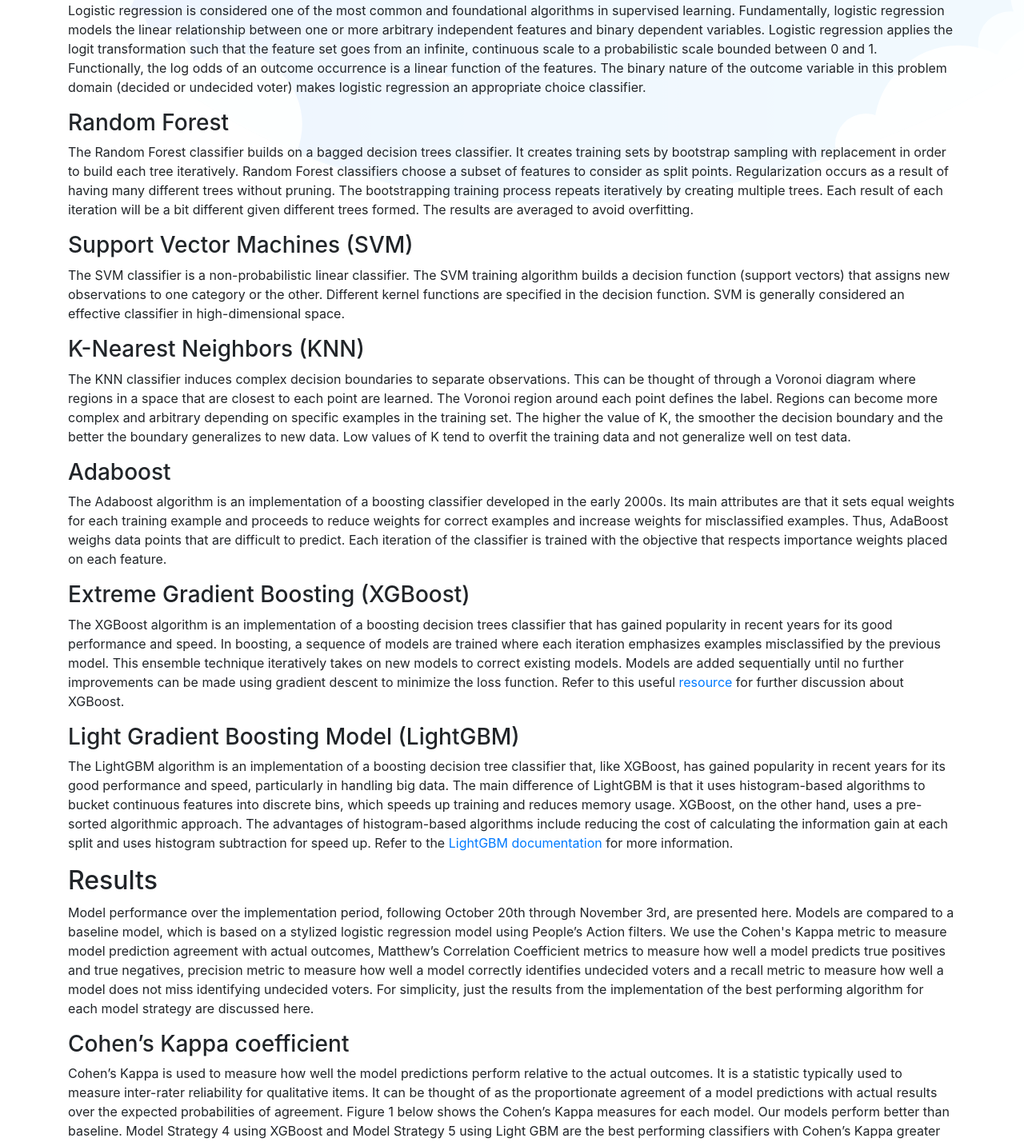
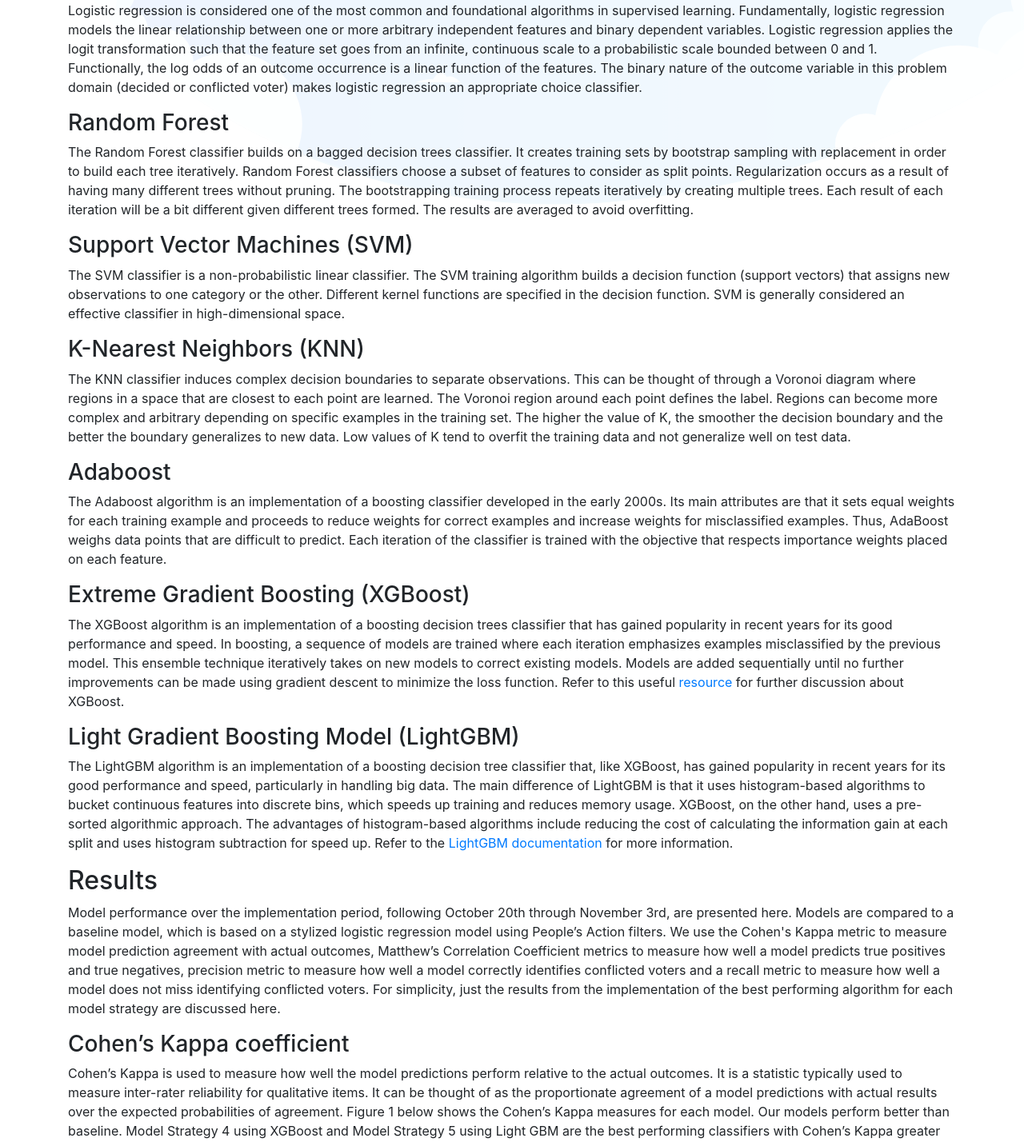
Before and after one commit to Berkeley-Data/unbreak.info, a Flask app: page /case-study/model-performance in a window 1280 px wide. Shown: the part 532-1960 px from the top of the page at 80% size. Run offline with Flask 2, Linux system fonts and the light colour scheme; parts of the project's set-up code (start-up, migrations or seed data) failed here and were passed over; some libraries are stand-ins or nearby versions.

Commit message:
Nomenclature updates

```diff
--- a/website/templates/model-performance.html
+++ b/website/templates/model-performance.html
@@ -55,7 +55,7 @@
           <h2>Algorithms</h2>
           <p>This section describes the classifier algorithms applied across the model strategies.</p>
           <h3>Logistic regression</h3>
-          <p>Logistic regression is considered one of the most common and foundational algorithms in supervised learning. Fundamentally, logistic regression models the linear relationship between one or more arbitrary independent features and binary dependent variables. Logistic regression applies the logit transformation such that the feature set goes from an infinite, continuous scale to a probabilistic scale bounded between 0 and 1. Functionally, the log odds of an outcome occurrence is a linear function of the features. The binary nature of the outcome variable in this problem domain (decided or undecided voter) makes logistic regression an appropriate choice classifier.</p>
+          <p>Logistic regression is considered one of the most common and foundational algorithms in supervised learning. Fundamentally, logistic regression models the linear relationship between one or more arbitrary independent features and binary dependent variables. Logistic regression applies the logit transformation such that the feature set goes from an infinite, continuous scale to a probabilistic scale bounded between 0 and 1. Functionally, the log odds of an outcome occurrence is a linear function of the features. The binary nature of the outcome variable in this problem domain (decided or conflicted voter) makes logistic regression an appropriate choice classifier.</p>
           <h3>Random Forest</h3>
           <p>The Random Forest classifier builds on a bagged decision trees classifier. It creates training sets by bootstrap sampling with replacement in order to build each tree iteratively. Random Forest classifiers choose a subset of features to consider as split points. Regularization occurs as a result of having many different trees without pruning. The bootstrapping training process repeats iteratively by creating multiple trees. Each result of each iteration will be a bit different given different trees formed. The results are averaged to avoid overfitting.</p>
           <h3>Support Vector Machines (SVM)</h3>
@@ -69,7 +69,7 @@
           <h3>Light Gradient Boosting Model (LightGBM)</h3>
           <p>The LightGBM algorithm is an implementation of a boosting decision tree classifier that, like XGBoost, has gained popularity in recent years for its good performance and speed, particularly in handling big data. The main difference of LightGBM is that it uses histogram-based algorithms to bucket continuous features into discrete bins, which speeds up training and reduces memory usage. XGBoost, on the other hand, uses a pre-sorted algorithmic approach. The advantages of histogram-based algorithms include reducing the cost of calculating the information gain at each split and uses histogram subtraction for speed up. Refer to the <a href="https://lightgbm.readthedocs.io/en/latest/Features.html">LightGBM documentation</a> for more information. </p>
           <h2>Results</h2>
-          <p>Model performance over the implementation period, following October 20th through November 3rd, are presented here. Models are compared to a baseline model, which is based on a stylized logistic regression model using People’s Action filters. We use the Cohen's Kappa metric to measure model prediction agreement with actual outcomes, Matthew’s Correlation Coefficient metrics to measure how well a model predicts true positives and true negatives, precision metric to measure how well a model correctly identifies undecided voters and a recall metric to measure how well a model does not miss identifying undecided voters. For simplicity, just the results from the implementation of the best performing algorithm for each model strategy are discussed here.</p>
+          <p>Model performance over the implementation period, following October 20th through November 3rd, are presented here. Models are compared to a baseline model, which is based on a stylized logistic regression model using People’s Action filters. We use the Cohen's Kappa metric to measure model prediction agreement with actual outcomes, Matthew’s Correlation Coefficient metrics to measure how well a model predicts true positives and true negatives, precision metric to measure how well a model correctly identifies conflicted voters and a recall metric to measure how well a model does not miss identifying conflicted voters. For simplicity, just the results from the implementation of the best performing algorithm for each model strategy are discussed here.</p>
           <h3>Cohen’s Kappa coefficient</h3>
           <p>Cohen’s Kappa is used to measure how well the model predictions perform relative to the actual outcomes. It is a statistic typically used to measure inter-rater reliability for qualitative items. It can be thought of as the proportionate agreement of a model predictions with actual results over the expected probabilities of agreement. Figure 1 below shows the Cohen’s Kappa measures for each model. Our models perform better than baseline. Model Strategy 4 using XGBoost and Model Strategy 5 using Light GBM are the best performing classifiers with Cohen’s Kappa greater than 10%.</p>
         </div>
@@ -85,7 +85,7 @@
       <div class="row">
         <div class="col">
           <h3>Matthew’s Correlation Coefficient</h3>
-          <p>Similar to Cohen’s Kappa, Matthew’s Correlation Coefficient (MCC) is a balanced measure of how well a model predicts True Positives and True Negatives, which is useful in this case when the classes (decided and undecided voter groups) are of different sizes. The MCC is a correlation coefficient between the observed and predicted binary classifications, returning a value between −1 and +1. A coefficient of +1 represents a perfect prediction, 0 no better than random prediction and −1 indicates total disagreement between prediction and observation. Figure 2 below shows the MCC measures for each model. Our models perform better than baseline. Model Strategy 4 using XGBoost and Model Strategy 5 using Light GBM are the best performing classifiers with MCC greater than 10%.</p>
+          <p>Similar to Cohen’s Kappa, Matthew’s Correlation Coefficient (MCC) is a balanced measure of how well a model predicts True Positives and True Negatives, which is useful in this case when the classes (decided and conflicted voter groups) are of different sizes. The MCC is a correlation coefficient between the observed and predicted binary classifications, returning a value between −1 and +1. A coefficient of +1 represents a perfect prediction, 0 no better than random prediction and −1 indicates total disagreement between prediction and observation. Figure 2 below shows the MCC measures for each model. Our models perform better than baseline. Model Strategy 4 using XGBoost and Model Strategy 5 using Light GBM are the best performing classifiers with MCC greater than 10%.</p>
         </div>
       </div>
       <div class="row">
--- a/website/templates/model-strategy.html
+++ b/website/templates/model-strategy.html
@@ -49,7 +49,7 @@
       <h2>Training Data</h2>
       <div class="row">
         <div class="col-md-6">
-          <p>Our training set consisted of phone bank data collected by People’s Action between June 24 and October 18, 2020. We gathered the data from ~14,000 conversations that occurred during this period of time from 8 states across the U.S. Since callers asked potential voters who they were planning to vote for prior to further conversations, we used this initial rating as our ground truth. The ratings are binned into 5 categories: favors Trump, leaning Trump, undecided, leaning Biden, and favors Biden. We call those who are undecided or leaning as persuadable voters.</p>
+          <p>Our training set consisted of phone bank data collected by People’s Action between June 24 and October 18, 2020. We gathered the data from ~14,000 conversations that occurred during this period of time from 8 states across the U.S. Since callers asked potential voters who they were planning to vote for prior to further conversations, we used this initial rating as our ground truth. The ratings are binned into 5 categories: favors Trump, leaning Trump, undecided, leaning Biden, and favors Biden. We call those who are undecided or leaning as conflicted voters.</p>
         </div>
         <div class="col-md-6 text-center">
           <img class="figure-img img-fluid" src="{{url_for('static',filename='images/model-strategy/initial-rating.png')}}" alt="Image depicting rating scale">
@@ -59,7 +59,7 @@
       <div class="row">
         <div class="col">
 
-      <p>We utilized a variety of modeling strategies to provide inputs into DARTS. Having some diversity in our ensemble allows us to cast a wider net for finding undecided or persuadable voters. We devised four modeling strategies that could be used for identifying undecided or persuadable voters. Each approach takes a different view on the classification problem and uses different feature sets. However, due to circumstances in the timing, we were only able to use the first three strategies in production.</p>
+      <p>We utilized a variety of modeling strategies to provide inputs into DARTS. Having some diversity in our ensemble allows us to cast a wider net for finding undecided or conflicted voters. We devised four modeling strategies that could be used for identifying undecided or conflicted voters. Each approach takes a different view on the classification problem and uses different feature sets. However, due to circumstances in the timing, we were only able to use the first three strategies in production.</p>
         </div>
 
       </div>
```
Also changed, not shown: website/static/images/model-strategy/initial-rating.png.
